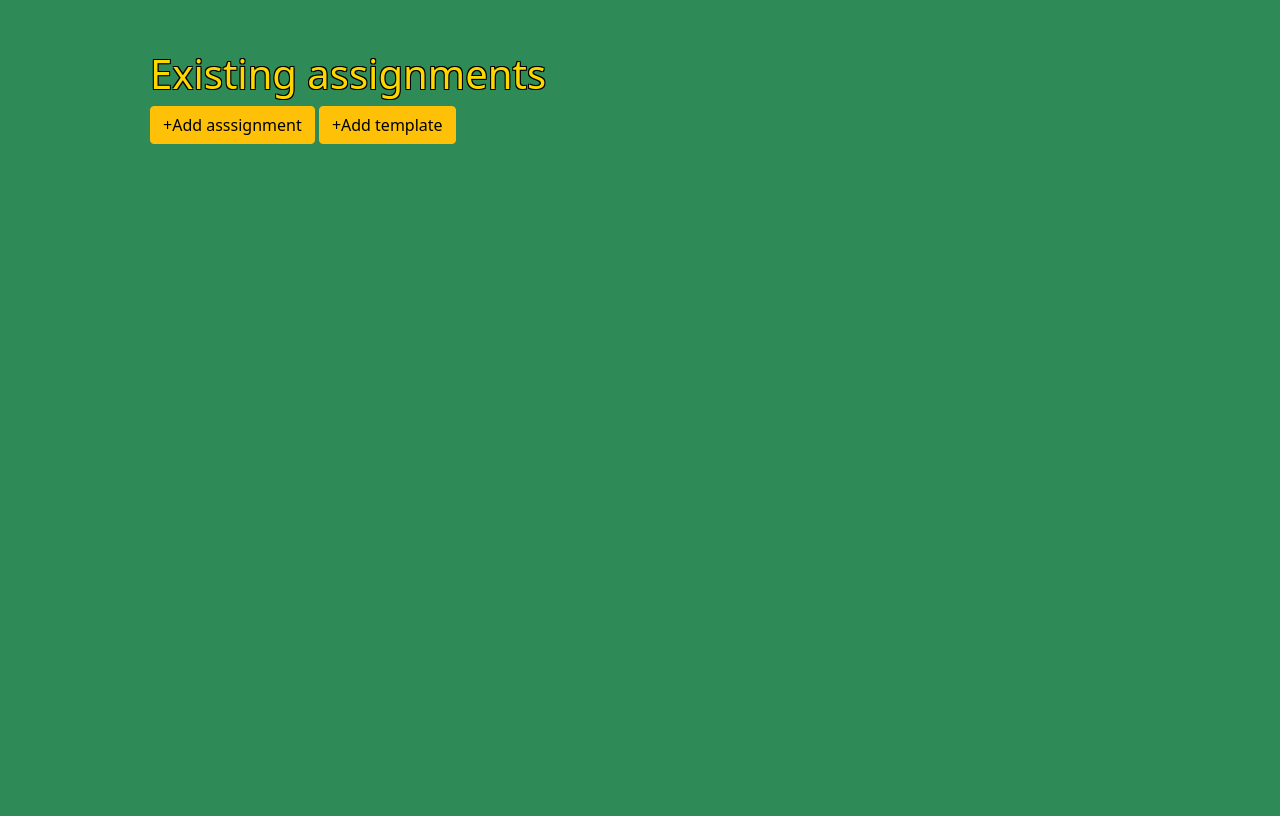
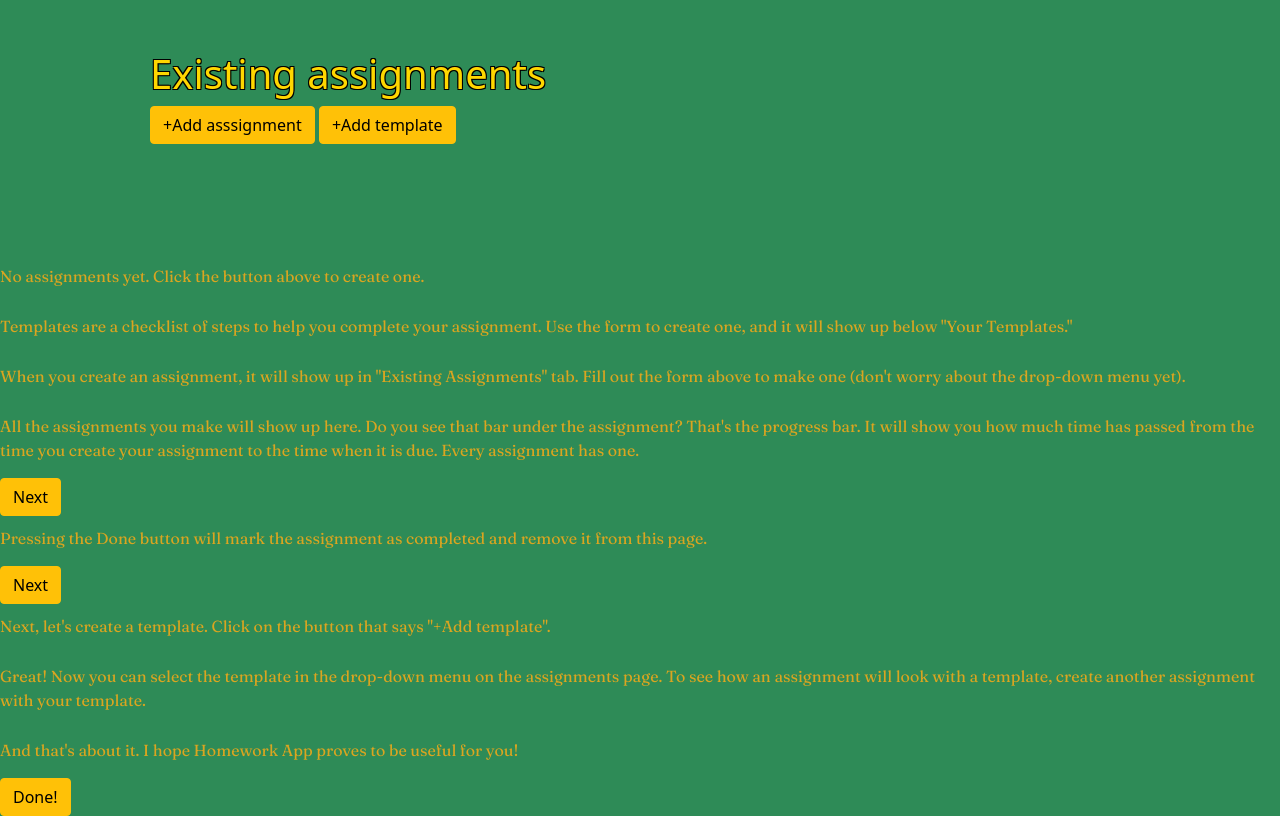
Before and after one commit to fleshless/taskplanner, a plain HTML site: page index.html in a window 1280 px wide. Drawn offline with nearby package versions, Linux system fonts and the light colour scheme.

Commit message:
Update index.html

```diff
--- a/index.html
+++ b/index.html
@@ -4,7 +4,7 @@
 <head>
 	<meta charset="utf-8">
 	<meta name="viewport" content="width=device-width">
-	<title>Task Planner</title>
+	<title>repl.it</title>
   <link href="https://cdn.jsdelivr.net/npm/bootstrap@5.1.0/dist/css/bootstrap.min.css" rel="stylesheet" integrity="sha384-KyZXEAg3QhqLMpG8r+8fhAXLRk2vvoC2f3B09zVXn8CA5QIVfZOJ3BCsw2P0p/We" crossorigin="anonymous">
   <link rel="preconnect" href="https://fonts.googleapis.com">
 <link rel="preconnect" href="https://fonts.gstatic.com" crossorigin>
@@ -22,7 +22,7 @@
     <input class="form-control" placeholder="Due date time - eg: 13:32" id="time"></input>
     <br>
     <button class="btn btn-warning" id="Submit">Submit</button>
-    <button class="btn btn-warning" id="existingAssignments">Existing Assignments</button>
+    <button class="btn btn-warning" id="existingAssignments">Back</button>
     <select name='templates' id='templates'>
       <option value="defaultOption">Select a template to use</option>
     </select>
@@ -35,7 +35,7 @@
     </div>
     <div class = "overlayDiv" id="templateDiv">
       <br>
-      <h1>Adding A New Template</h1>
+      <h1>Add A New Template</h1>
       <div id='inputBoxes'>
         <input id='templateName' placeholder='Name your template'></input>
         <br>
@@ -44,9 +44,36 @@
         <button class="btn btn-warning btn-sm" id='removeStep'>-Remove step</button>
         <button class="btn btn-warning btn-sm" id='submitTemplate'>Submit</button>
       </div>
-      <h1>Existing Templates</h1>
+      <h1>Your Templates</h1>
       <h5 id="existingTemplates"></h5>
       <button class="btn btn-warning" id="backButton">Back</button>
+    </div>
+    <div class="overlayDiv" id="step1">
+      <p id="tutorial">No assignments yet. Click the button above to create one.</p>
+    </div>
+    <div class="overlayDiv" id="step6">
+      <p id="tutorial">Templates are a checklist of steps to help you complete your assignment. Use the form to create one, and it will show up below "Your Templates."</p>
+    </div>
+    <div class="overlayDiv" id="step2">
+      <p id="tutorial">When you create an assignment, it will show up in "Existing Assignments" tab. Fill out the form above to make one (don't worry about the drop-down menu yet).</p>
+    </div>
+    <div class="overlayDiv" id="step3">
+      <p id="tutorial">All the assignments you make will show up here. Do you see that bar under the assignment? That's the progress bar. It will show you how much time has passed from the time you create your assignment to the time when it is due. Every assignment has one.</p>
+      <button class="btn btn-warning" id="toStep4">Next</button>
+    </div>
+    <div class="overlayDiv" id="step4">
+      <p id="tutorial">Pressing the Done button will mark the assignment as completed and remove it from this page.</p>
+      <button class="btn btn-warning" id="toStep5">Next</button>
+    </div>
+    <div class="overlayDiv" id="step5">
+      <p id="tutorial">Next, let's create a template. Click on the button that says "+Add template".</p>
+    </div>
+    <div class="overlayDiv" id="step7">
+      <p id="tutorial">Great! Now you can select the template in the drop-down menu on the assignments page. To see how an assignment will look with a template, create another assignment with your template.</p>
+    </div>
+    <div class="overlayDiv" id="step8">
+      <p id="tutorial">And that's about it. I hope Homework App proves to be useful for you!</p>
+      <button class="btn btn-warning" id="finishTutorial">Done!</button>
     </div>
     <script src="script.js"></script>
     <script src="https://cdn.jsdelivr.net/npm/bootstrap@5.1.0/dist/js/bootstrap.bundle.min.js" integrity="sha384-U1DAWAznBHeqEIlVSCgzq+c9gqGAJn5c/t99JyeKa9xxaYpSvHU5awsuZVVFIhvj" crossorigin="anonymous"></script>
```
